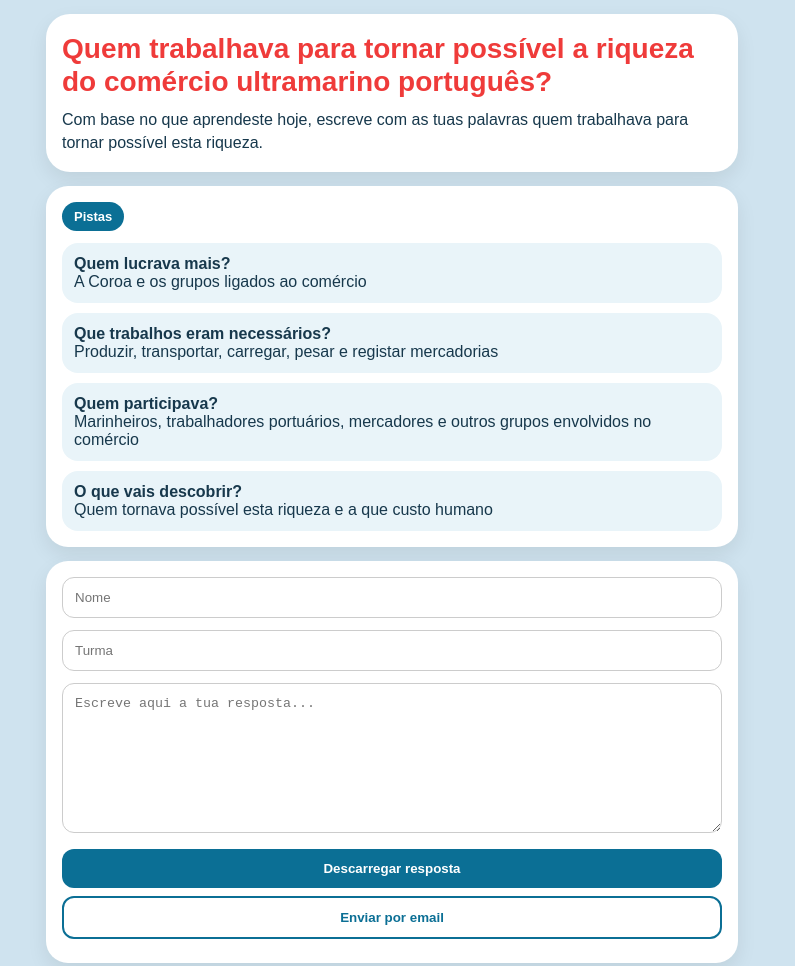
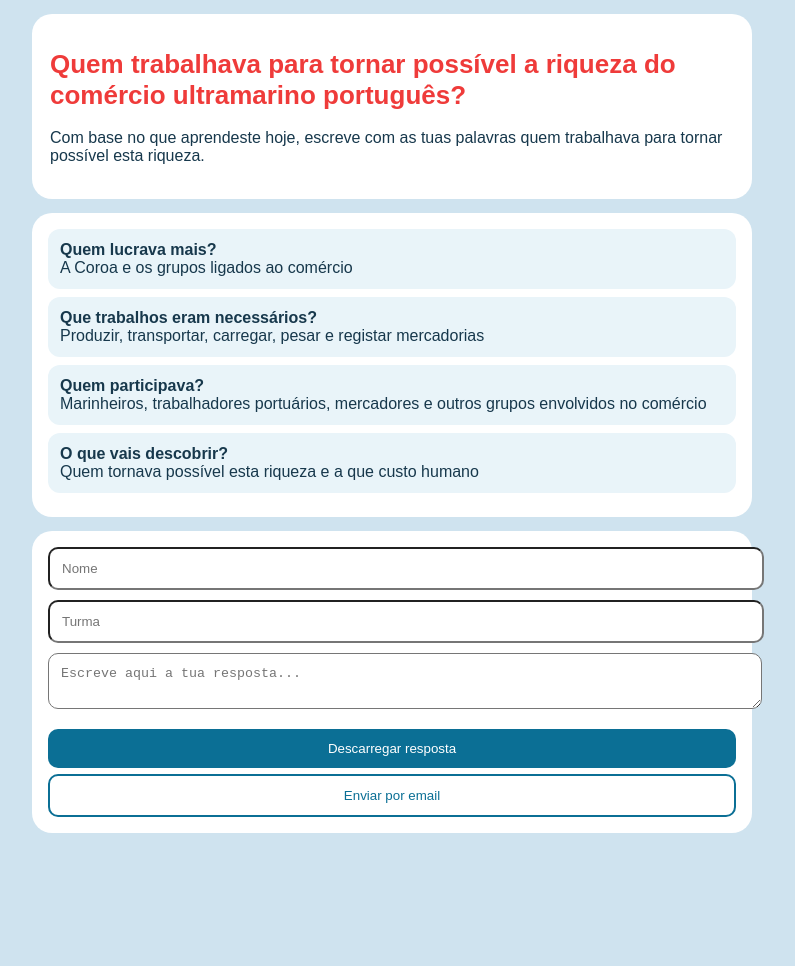
Before and after one commit to mbarbosa-flup/ADH_ROLEPLAY, a plain HTML site: page index.html in a window 1280 px wide. Shown: the top 966 px of the page, without its empty margins (248-1043 px from the left). After the commit the page ends 861 px from the top, so only its background shows below. Drawn offline with Linux system fonts and the light colour scheme.

Commit message:
Update index.html

```diff
--- a/index.html
+++ b/index.html
@@ -1,104 +1,69 @@
 <!DOCTYPE html>
 <html lang="pt">
 <head>
-  <meta charset="UTF-8" />
-  <meta name="viewport" content="width=device-width, initial-scale=1.0, viewport-fit=cover" />
+<meta charset="UTF-8">
+<meta name="viewport" content="width=device-width, initial-scale=1.0, viewport-fit=cover">
 <title>TPC — versão telemóvel</title>
+
 <style>
 :root{
 --bg:#cfe3ef;
 --card:#ffffff;
 --ink:#17384c;
 --primary:#0b6f95;
-      --primary-dark:#084f68;
 --accent:#ef3b3a;
-      --line:#d7e7ef;
 --soft:#e9f4f9;
-      --muted:#547180;
 }
-    *{box-sizing:border-box}
 body{
 margin:0;
-      font-family: Arial, Helvetica, sans-serif;
+font-family:Arial;
 background:var(--bg);
 color:var(--ink);
 }
 .wrap{
 max-width:720px;
-      margin:0 auto;
+margin:auto;
 padding:14px;
 }
 .hero{
-      background:#fff;
-      border-radius:24px;
-      padding:18px 16px;
-      box-shadow:0 8px 20px rgba(0,0,0,.08);
+background:white;
+border-radius:20px;
+padding:18px;
 margin-bottom:14px;
 }
 h1{
-      margin:0 0 10px;
-      font-size:28px;
-      line-height:1.18;
 color:var(--accent);
-    }
-    .intro{
-      margin:0;
-      font-size:16px;
-      line-height:1.45;
+font-size:26px;
 }
 .card{
-      background:var(--card);
-      border-radius:22px;
+background:white;
+border-radius:20px;
 padding:16px;
-      box-shadow:0 8px 20px rgba(0,0,0,.08);
 margin-bottom:14px;
-    }
-    .tag{
-      display:inline-block;
-      background:var(--primary);
-      color:#fff;
-      padding:7px 12px;
-      border-radius:999px;
-      font-size:13px;
-      font-weight:700;
-      margin-bottom:12px;
-    }
-    .pistas{
-      display:grid;
-      gap:10px;
 }
 .pista{
 background:var(--soft);
-      border-radius:16px;
 padding:12px;
+border-radius:12px;
+margin-bottom:8px;
 }
-    .field{
-      margin-bottom:12px;
-    }
-    input, textarea{
+input,textarea{
 width:100%;
 padding:12px;
-      border-radius:12px;
-      border:1px solid #ccc;
-    }
-    textarea{
-      min-height:150px;
-    }
-    .actions{
-      margin-top:10px;
+border-radius:10px;
+margin-bottom:10px;
 }
 .btn{
 width:100%;
 padding:12px;
 border:none;
-      border-radius:12px;
-      margin-bottom:8px;
-      cursor:pointer;
-      font-weight:bold;
+border-radius:10px;
+margin-top:6px;
 }
 .primary{background:#0b6f95;color:white;}
 .secondary{background:white;border:2px solid #0b6f95;color:#0b6f95;}
 </style>
+
 </head>
 
 <body>
@@ -107,13 +72,10 @@
 
 <div class="hero">
 <h1>Quem trabalhava para tornar possível a riqueza do comércio ultramarino português?</h1>
-<p class="intro">Com base no que aprendeste hoje, escreve com as tuas palavras quem trabalhava para tornar possível esta riqueza.</p>
+<p>Com base no que aprendeste hoje, escreve com as tuas palavras quem trabalhava para tornar possível esta riqueza.</p>
 </div>
 
 <div class="card">
-<div class="tag">Pistas</div>
-
-<div class="pistas">
 
 <div class="pista">
 <strong>Quem lucrava mais?</strong><br>
@@ -136,26 +98,15 @@ Quem tornava possível esta riqueza e a que custo humano
 </div>
 
 </div>
-</div>
 
 <div class="card">
 
-<div class="field">
 <input id="nome" placeholder="Nome">
-</div>
+<input id="turma" placeholder="Turma">
+<textarea id="texto" placeholder="Escreve aqui a tua resposta..."></textarea>
 
-<div class="field">
-<input id="turma" placeholder="Turma">
-</div>
-
-<div class="field">
-<textarea id="texto" placeholder="Escreve aqui a tua resposta..."></textarea>
-</div>
-
-<div class="actions">
 <button class="btn primary" onclick="download()">Descarregar resposta</button>
 <button class="btn secondary" onclick="email()">Enviar por email</button>
-</div>
 
 </div>
 
```
Lines whose indentation alone changed are shown as unchanged.
